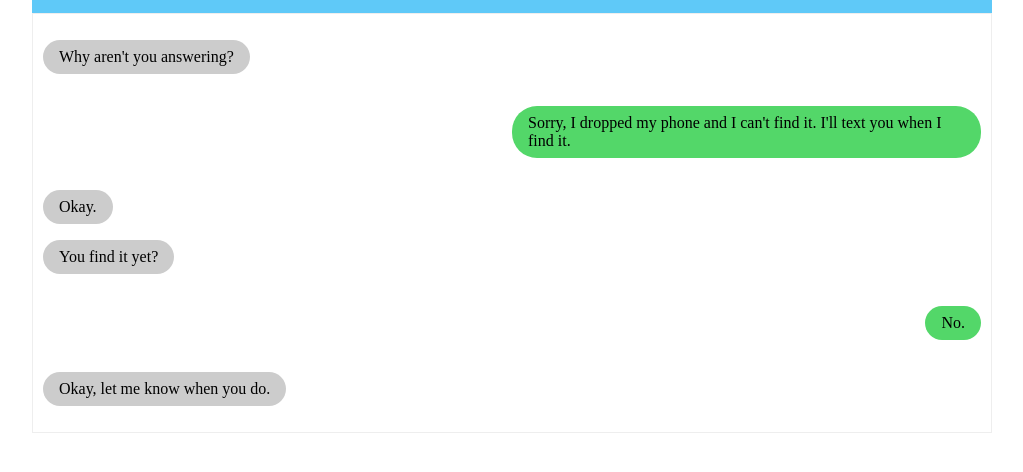
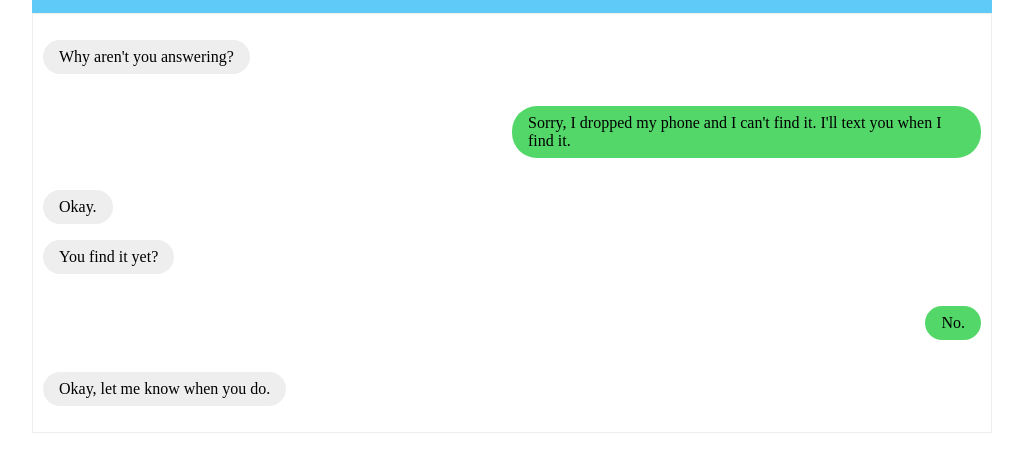
Before and after one commit to MosesSupposes/AH-Flexbox-Messenger, a plain HTML site: page flexbox-messenger/index.html in a window 1280 px wide. Shown: the part 60-532 px from the top of the page, without its empty margins (128-1151 px from the left). Drawn offline with Linux system fonts and the light colour scheme.

Commit message:
make background slightly lighter on incoming messages

```diff
--- a/flexbox-messenger/index.css
+++ b/flexbox-messenger/index.css
@@ -74,7 +74,7 @@ main {
 }
 
 .message-container:nth-of-type(odd) p {
-    background: #ccc;
+    background: #eee;
 }
 
 .message {
```
